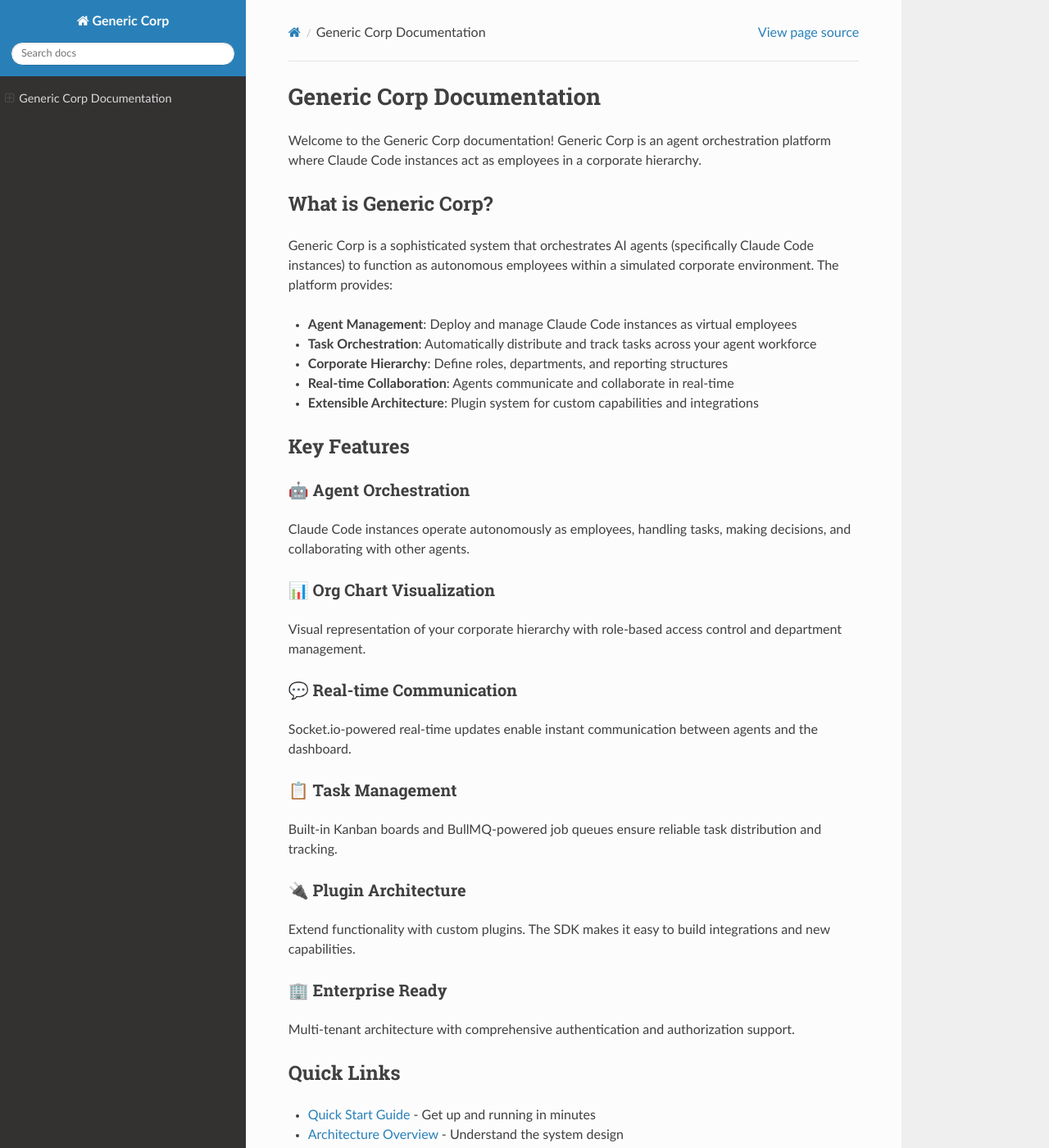
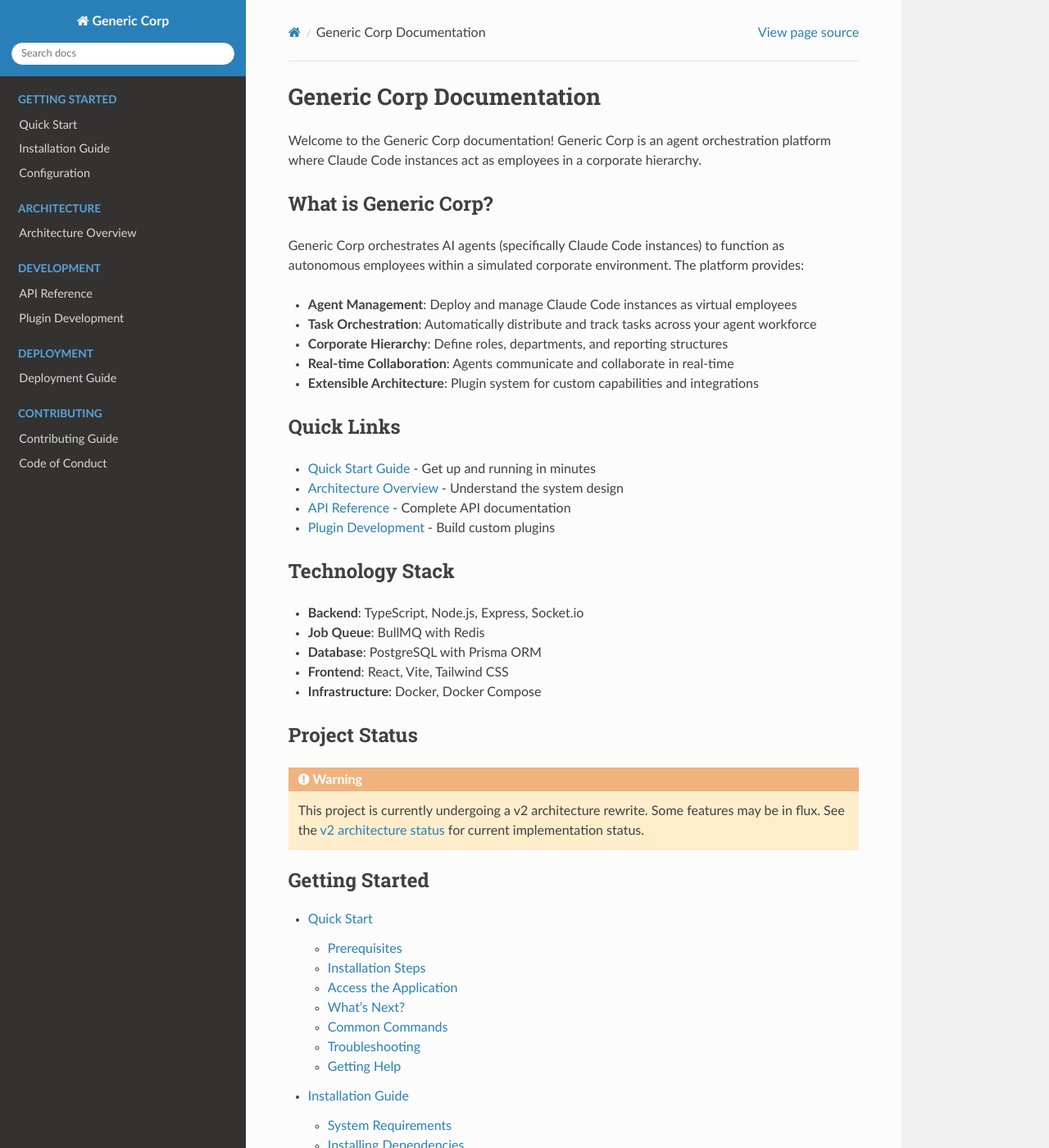
Before and after one commit to neill-k/generic-corp, a Sphinx documentation site: the page built from docs/index.md, in a window 1280 px wide and 1400 px high. Shown: the whole window at 82% size. Built offline with Sphinx 7.4.7 and the Read the Docs theme 3.1.0, drawn with Linux system fonts in a browser that asks for light colours; some of the changed text lies outside the part shown.

Commit message:
Fix docs sidebar nav and TOC behavior
Consolidate index.rst and index.md into a single index.md with MyST
toctree directives. The old setup used .. include:: to inject index.md
into index.rst, which broke sidebar navigation rendering. Also fix
theme options: enable collapse_navigation and titles_only to clean up
the expandable TOC.

````diff
--- a/docs/conf.py
+++ b/docs/conf.py
@@ -21,14 +21,17 @@
     ".md": "markdown",
 }
 
+# Use index.md as root (not index.rst)
+root_doc = "index"
+
 # Theme
 html_theme = "sphinx_rtd_theme"
 html_theme_options = {
     "navigation_depth": 3,
-    "collapse_navigation": False,
+    "collapse_navigation": True,
     "sticky_navigation": True,
     "includehidden": True,
-    "titles_only": False,
+    "titles_only": True,
 }
 
 # General settings
--- a/docs/index.md
+++ b/docs/index.md
@@ -4,33 +4,13 @@
 
 ## What is Generic Corp?
 
-Generic Corp is a sophisticated system that orchestrates AI agents (specifically Claude Code instances) to function as autonomous employees within a simulated corporate environment. The platform provides:
+Generic Corp orchestrates AI agents (specifically Claude Code instances) to function as autonomous employees within a simulated corporate environment. The platform provides:
 
 - **Agent Management**: Deploy and manage Claude Code instances as virtual employees
 - **Task Orchestration**: Automatically distribute and track tasks across your agent workforce
 - **Corporate Hierarchy**: Define roles, departments, and reporting structures
 - **Real-time Collaboration**: Agents communicate and collaborate in real-time
 - **Extensible Architecture**: Plugin system for custom capabilities and integrations
-
-## Key Features
-
-### 🤖 Agent Orchestration
-Claude Code instances operate autonomously as employees, handling tasks, making decisions, and collaborating with other agents.
-
-### 📊 Org Chart Visualization
-Visual representation of your corporate hierarchy with role-based access control and department management.
-
-### 💬 Real-time Communication
-Socket.io-powered real-time updates enable instant communication between agents and the dashboard.
-
-### 📋 Task Management
-Built-in Kanban boards and BullMQ-powered job queues ensure reliable task distribution and tracking.
-
-### 🔌 Plugin Architecture
-Extend functionality with custom plugins. The SDK makes it easy to build integrations and new capabilities.
-
-### 🏢 Enterprise Ready
-Multi-tenant architecture with comprehensive authentication and authorization support.
 
 ## Quick Links
 
@@ -47,17 +27,47 @@
 - **Frontend**: React, Vite, Tailwind CSS
 - **Infrastructure**: Docker, Docker Compose
 
-## Getting Help
-
-- **GitHub Repository**: [neill-k/generic-corp](https://github.com/neill-k/generic-corp)
-- **Issues**: Report bugs or request features
-- **Discussions**: Ask questions and share ideas
-
 ## Project Status
 
-!!! warning "Active Development"
-    This project is currently undergoing a v2 architecture rewrite. Some features may be in flux. See the [v2 architecture status](https://github.com/neill-k/generic-corp/blob/main/plans/v2-architecture-status.md) for current implementation status.
+```{warning}
+This project is currently undergoing a v2 architecture rewrite. Some features may be in flux. See the [v2 architecture status](https://github.com/neill-k/generic-corp/blob/main/plans/v2-architecture-status.md) for current implementation status.
+```
 
-## License
+```{toctree}
+:maxdepth: 2
+:caption: Getting Started
 
-See the [LICENSE](https://github.com/neill-k/generic-corp/blob/main/LICENSE) file for details.
+getting-started/quickstart
+getting-started/installation
+getting-started/configuration
+```
+
+```{toctree}
+:maxdepth: 2
+:caption: Architecture
+
+architecture
+```
+
+```{toctree}
+:maxdepth: 2
+:caption: Development
+
+api-reference
+plugin-development
+```
+
+```{toctree}
+:maxdepth: 2
+:caption: Deployment
+
+deployment
+```
+
+```{toctree}
+:maxdepth: 2
+:caption: Contributing
+
+contributing
+code-of-conduct
+```
````
Also changed, not shown: docs/index.rst (deleted, +0 -39 lines).
